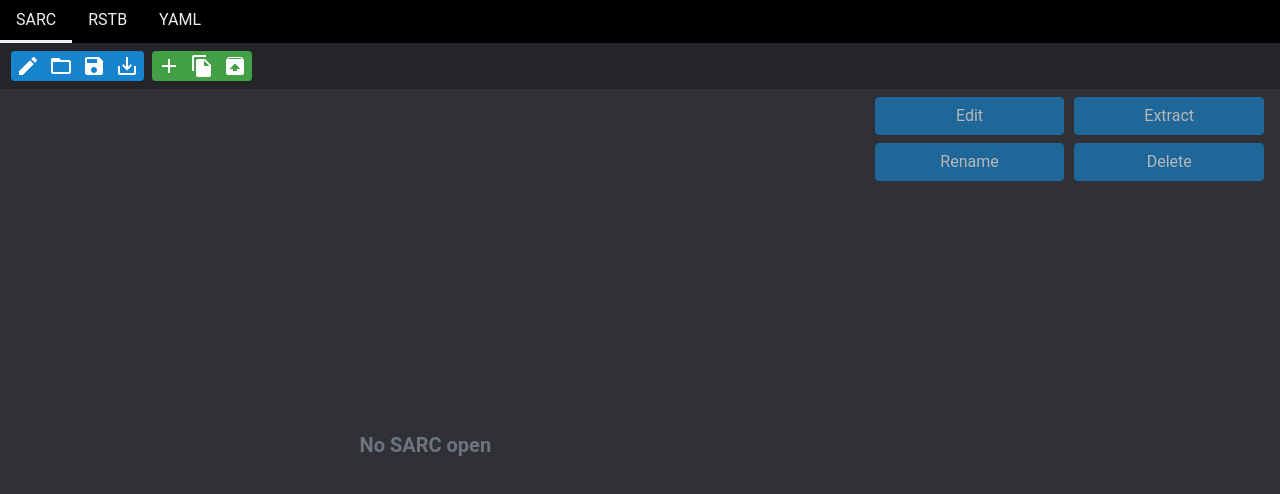
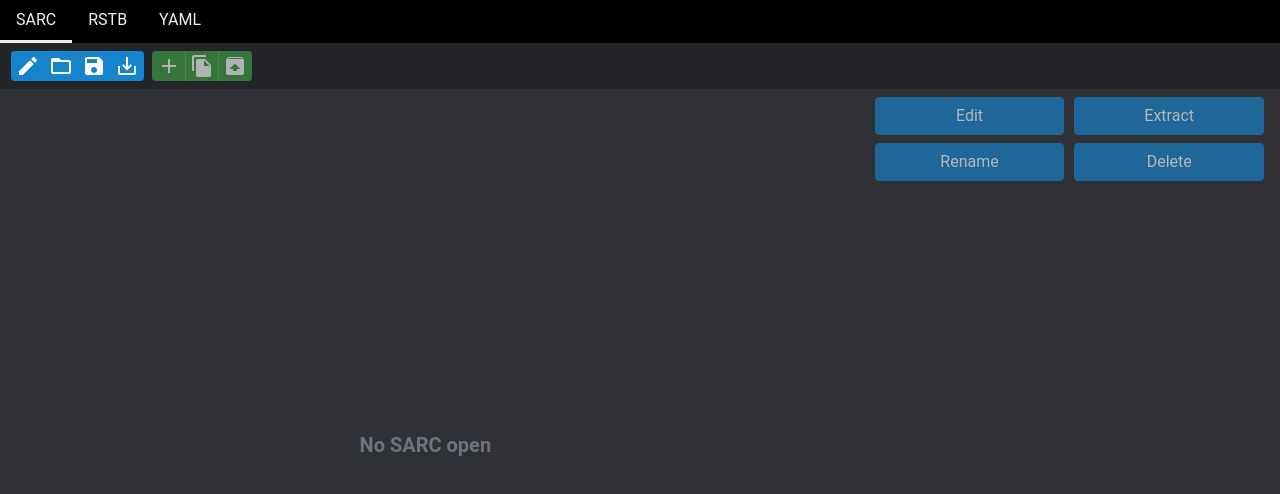
Before and after one commit to NiceneNerd/Wild-Bits, a React app in the folder wildbits/assets/: page / in a window 1280 px wide. Shown: the top 494 px of the page. Built offline with nearby package versions, Linux system fonts and the light colour scheme.

Commit message:
More SARC progress

```diff
--- a/wildbits/assets/src/js/SarcEditor.jsx
+++ b/wildbits/assets/src/js/SarcEditor.jsx
@@ -71,6 +71,7 @@ class SarcEditor extends React.Component {
         this.create_sarc = this.create_sarc.bind(this);
         this.save_sarc = this.save_sarc.bind(this);
         this.add_file = this.add_file.bind(this);
+        this.update_folder = this.update_folder.bind(this);
         this.extract_file = this.extract_file.bind(this);
         this.rename_file = this.rename_file.bind(this);
         this.delete_file = this.delete_file.bind(this);
@@ -184,6 +185,18 @@ class SarcEditor extends React.Component {
                     () => this.props.showToast(`Added ${file} to SARC`)
                 );
             });
+    }
+
+    update_folder() {
+        pywebview.api.update_sarc_folder().then(res => {
+            if (res.error) {
+                this.props.onError(res.error);
+                return;
+            }
+            this.setState({ sarc: res, modified: true }, () =>
+                this.props.showToast("SARC updated")
+            );
+        });
     }
 
     extract_file() {
@@ -310,6 +323,7 @@ class SarcEditor extends React.Component {
                                         overlay={<Tooltip>Add File...</Tooltip>}
                                     >
                                         <Button
+                                            disabled={!this.state.sarc}
                                             variant="success"
                                             onClick={() =>
                                                 this.setState({ showAdd: true })
@@ -326,7 +340,11 @@ class SarcEditor extends React.Component {
                                             </Tooltip>
                                         }
                                     >
-                                        <Button variant="success">
+                                        <Button
+                                            disabled={!this.state.sarc}
+                                            variant="success"
+                                            onClick={this.update_folder}
+                                        >
                                             <FileCopy />
                                         </Button>
                                     </OverlayTrigger>
@@ -336,7 +354,10 @@ class SarcEditor extends React.Component {
                                             <Tooltip>Extract SARC...</Tooltip>
                                         }
                                     >
-                                        <Button variant="success">
+                                        <Button
+                                            disabled={!this.state.sarc}
+                                            variant="success"
+                                        >
                                             <Unarchive />
                                         </Button>
                                     </OverlayTrigger>
```
Also changed, not shown: 2 other files (tests, documents, lock files or other folders).
